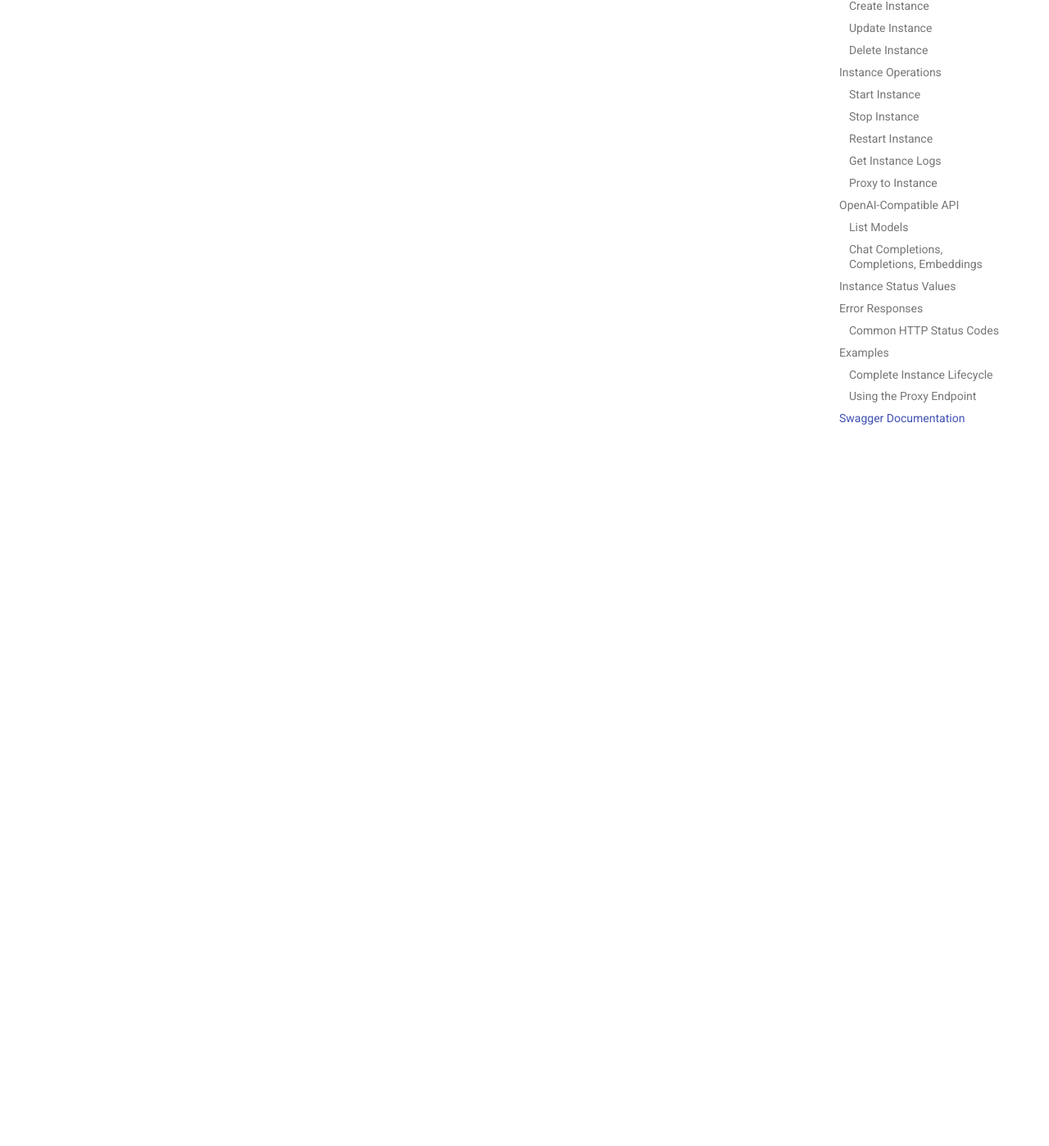
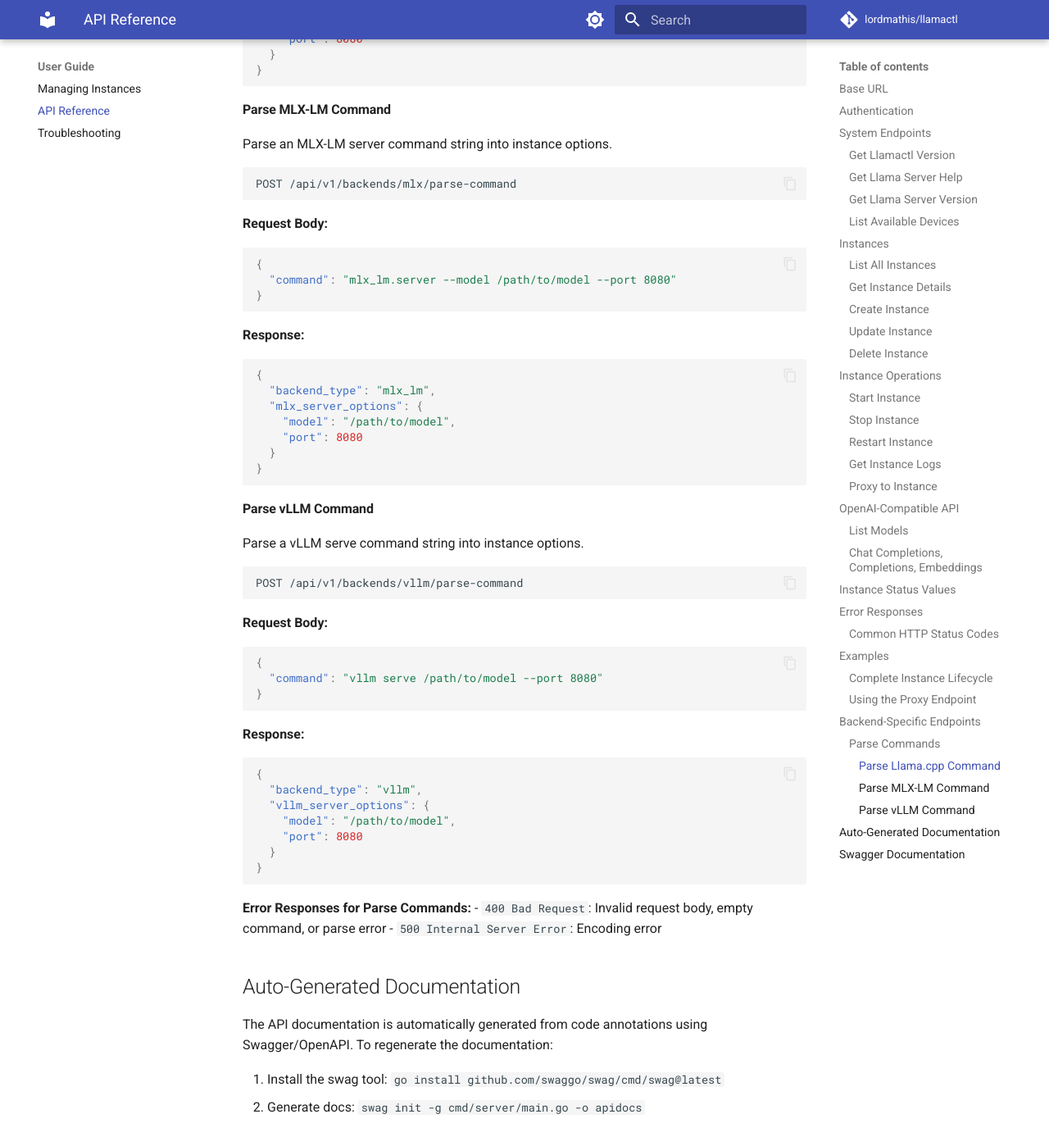
Before and after one commit to lordmathis/llamactl, an MkDocs documentation site: the page built from docs/user-guide/api-reference.md, in a window 1280 px wide and 1400 px high, scrolled down 9165 px. Shown: the whole window at 82% size. Built offline with MkDocs 1.6.1 and Material for MkDocs 9.7.7, drawn with Linux system fonts in a browser that asks for light colours; comment, search, counter and statistics services are not loaded; the version menu is left out; some of the changed text lies outside the part shown.

Commit message:
Update api referrence

````diff
--- a/docs/user-guide/api-reference.md
+++ b/docs/user-guide/api-reference.md
@@ -401,6 +401,102 @@ curl -X POST http://localhost:8080/api/v1/instances/my-model/proxy/completion \
   }'
 ```
 
+## Backend-Specific Endpoints
+
+### Parse Commands
+
+Llamactl provides endpoints to parse command strings from different backends into instance configuration options.
+
+#### Parse Llama.cpp Command
+
+Parse a llama-server command string into instance options.
+
+```http
+POST /api/v1/backends/llama-cpp/parse-command
+```
+
+**Request Body:**
+```json
+{
+  "command": "llama-server -m /path/to/model.gguf -c 2048 --port 8080"
+}
+```
+
+**Response:**
+```json
+{
+  "backend_type": "llama_cpp",
+  "llama_server_options": {
+    "model": "/path/to/model.gguf",
+    "ctx_size": 2048,
+    "port": 8080
+  }
+}
+```
+
+#### Parse MLX-LM Command
+
+Parse an MLX-LM server command string into instance options.
+
+```http
+POST /api/v1/backends/mlx/parse-command
+```
+
+**Request Body:**
+```json
+{
+  "command": "mlx_lm.server --model /path/to/model --port 8080"
+}
+```
+
+**Response:**
+```json
+{
+  "backend_type": "mlx_lm",
+  "mlx_server_options": {
+    "model": "/path/to/model",
+    "port": 8080
+  }
+}
+```
+
+#### Parse vLLM Command
+
+Parse a vLLM serve command string into instance options.
+
+```http
+POST /api/v1/backends/vllm/parse-command
+```
+
+**Request Body:**
+```json
+{
+  "command": "vllm serve /path/to/model --port 8080"
+}
+```
+
+**Response:**
+```json
+{
+  "backend_type": "vllm",
+  "vllm_server_options": {
+    "model": "/path/to/model",
+    "port": 8080
+  }
+}
+```
+
+**Error Responses for Parse Commands:**
+- `400 Bad Request`: Invalid request body, empty command, or parse error
+- `500 Internal Server Error`: Encoding error
+
+## Auto-Generated Documentation
+
+The API documentation is automatically generated from code annotations using Swagger/OpenAPI. To regenerate the documentation:
+
+1. Install the swag tool: `go install github.com/swaggo/swag/cmd/swag@latest`
+2. Generate docs: `swag init -g cmd/server/main.go -o apidocs`
+
 ## Swagger Documentation
 
 If swagger documentation is enabled in the server configuration, you can access the interactive API documentation at:
````
Also changed, not shown: other parts of docs/user-guide/api-reference.md (+3 -3 lines).
